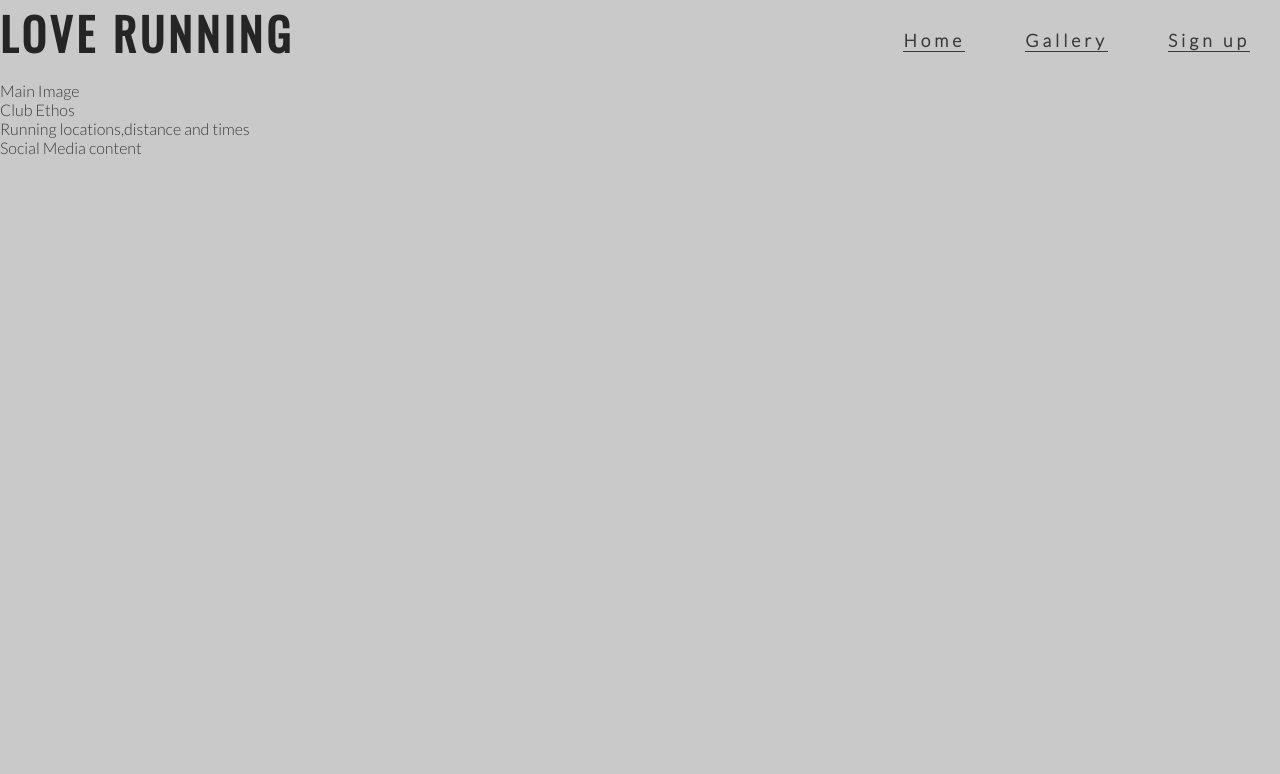
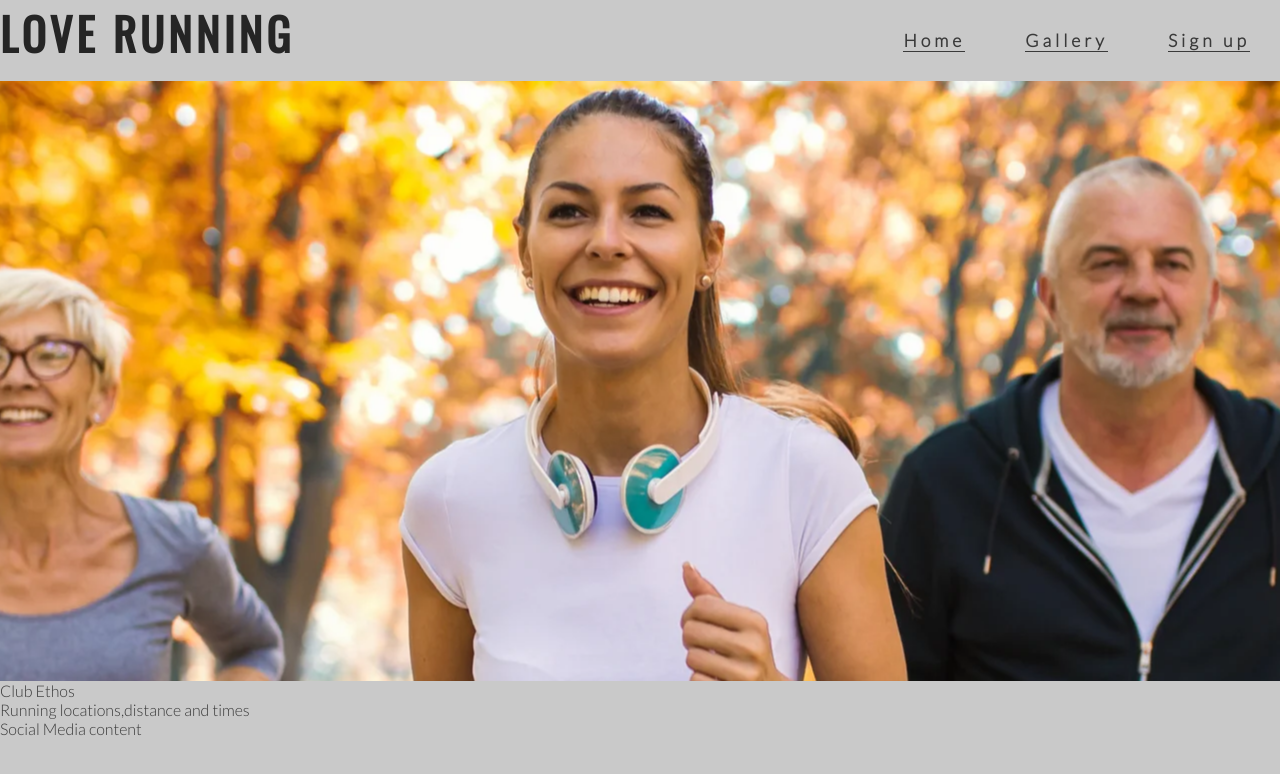
Before and after one commit to KimBergstroem/love-running, a plain HTML site: page index.html in a window 1280 px wide. Drawn offline with nearby package versions, Linux system fonts and the light colour scheme.

Commit message:
adding hero image to home page

```diff
--- a/assets/css/style.css
+++ b/assets/css/style.css
@@ -55,3 +55,15 @@ h1, h2{
 .active{
     border-bottom: 1px solid #3a3a3a;
 }
+
+/* Hero header image */
+
+#hero-image{
+    width: 100%;
+    height: 600px;
+    background:
+    black
+    url('../images/hero-image.webp')
+    center / auto
+    no-repeat;
+}
--- a/index.html
+++ b/index.html
@@ -28,7 +28,10 @@
         </nav>
     </header>
 
-    <section>Main Image</section>
+    <section>
+        <div id="hero-image"></div>
+    </section>
+
     <section>Club Ethos</section>
     <section>Running locations,distance and times</section>
 
```
Also changed, not shown: assets/images/hero-image.webp (added).
